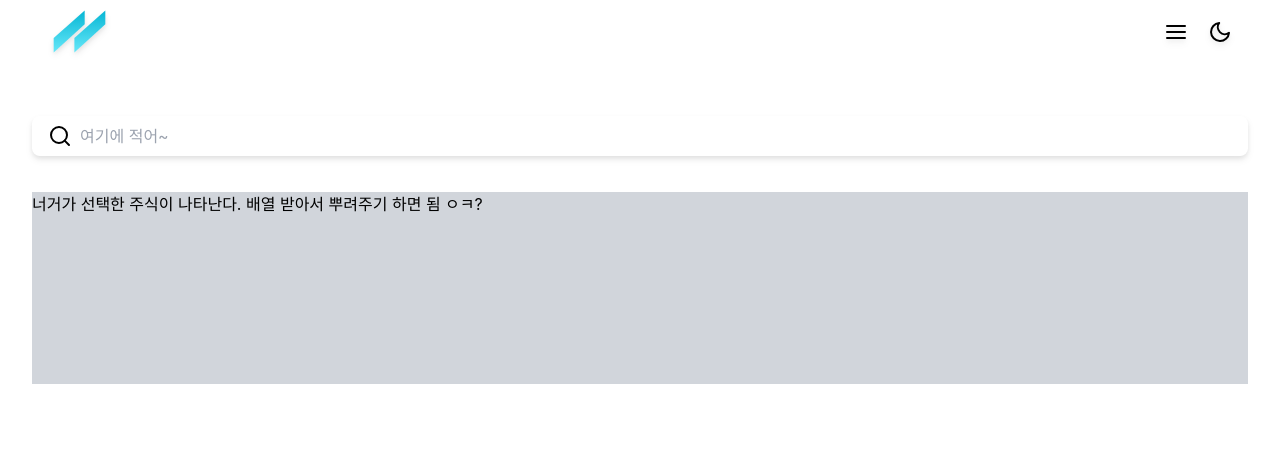
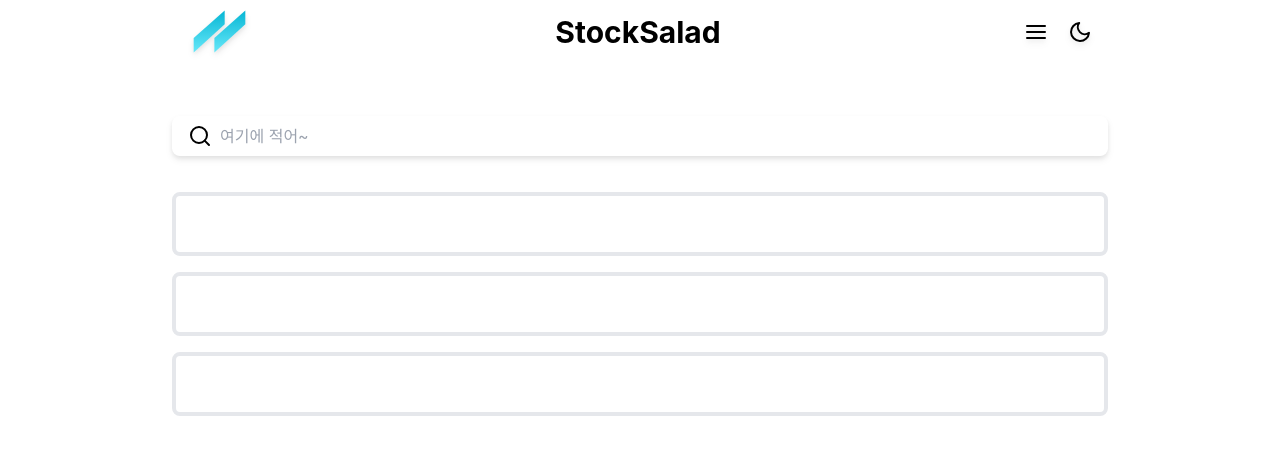
Before and after one commit to wukdddang/StockSalad, a React (Create React App) app in the folder stocksalad/: page / in a window 1280 px wide. Shown: the top 454 px of the page. Built offline with nearby package versions, Linux system fonts and the light colour scheme.

Commit message:
최대 폭 설정

```diff
--- a/stocksalad/src/App.css
+++ b/stocksalad/src/App.css
@@ -1,8 +1,6 @@
 .App {
   text-align: center;
   padding: 0 2rem;
+  max-width: 1000px;
+  margin: 0 auto;
 }
-
-.logo {
-  width: 300px;
-}
--- a/stocksalad/src/App.js
+++ b/stocksalad/src/App.js
@@ -5,8 +5,8 @@ import './App.css'
 
 function App(props) {
   return (
-    <div className='App box-border'>
-      <Header/>
+    <div className='box-border App'>
+      <Header />
       <Content/>
 
     </div>
--- a/stocksalad/src/components/Content.js
+++ b/stocksalad/src/components/Content.js
@@ -1,24 +1,45 @@
-import React from 'react';
+import React, { useState } from 'react';
 import { Search } from 'react-feather';
 import Stock from './Stock';
 
 function Content(props) {
+
+  let [stocks, setStocks] = useState([
+    {
+      product: 'spy',
+      stat: 'rise',
+      price: '412.59',
+      percent: '1.25'
+    },
+    {
+      product: 'qqq',
+      stat: 'down',
+      price: '312.59',
+      percent: '2.15'
+    },
+    {
+      product: 'kospi',
+      stat: 'rise',
+      price: '2491',
+      percent: '1.25'
+    },
+  ])
+
   return (
     <>
-      <div className='mt-8 w-full h-20 flex items-center'>
-        <div className='w-full relative drop-shadow-md '>
-          <input className='rounded-lg outline-none transition duration-300 w-full py-2 pl-12  focus:ring focus:border-blue-100' placeholder='여기에 적어~'>
+      <div className='flex items-center w-full h-20 mt-8'>
+        <div className='relative w-full drop-shadow-md '>
+          <input className='w-full py-2 pl-12 transition duration-300 rounded-lg outline-none focus:ring focus:border-blue-100' placeholder='여기에 적어~'>
           </input>
           {/* 포커스 되면 돋보기 사라지게 만들자 */}
           {/* class 속성 추가해서 사라지게 끔 */}
           <Search className='absolute left-4 bottom-2'/>
-          <Stock />
         </div>
       </div>
-      <div className='mt-4 bg-gray-300 w-full h-48 flex'>
-        너거가 선택한 주식이 나타난다.
-        배열 받아서 뿌려주기 하면 됨 ㅇㅋ?
-      </div>
+      {stocks.map(stock => (
+        <Stock props={stock} />
+      ))}
+
     </>
   );
 }
--- a/stocksalad/src/components/Header.js
+++ b/stocksalad/src/components/Header.js
@@ -2,15 +2,15 @@ import React from 'react';
 import logo from '../logo/logo.svg'
 import { Menu, Moon } from 'react-feather';
 
-
 function Header(props) {
   return (
     <header>
-      <div className='px-4 flex justify-between items-center'>
-        <div className='bg-no-repeat w-16 h-16 drop-shadow-md bg-center' style={{backgroundImage: `url(${logo})`}} />
+      <div className='flex items-center justify-between px-4'>
+        <div className='w-16 h-16 bg-center bg-no-repeat drop-shadow-md' style={{backgroundImage: `url(${logo})`}} />
+        <div className='text-3xl font-bold'>StockSalad</div>
         <div className='flex gap-5 drop-shadow-md'>
-          <Menu />
-          <Moon />
+          <Menu className='cursor-pointer' />
+          <Moon className='cursor-pointer' />
         </div>
 
       </div>
--- a/stocksalad/src/components/Stock.js
+++ b/stocksalad/src/components/Stock.js
@@ -1,8 +1,9 @@
-import React from 'react';
+import React from "react";
+import { ArrowDown, ArrowUp } from 'react-feather';
 
 function Stock(props) {
   return (
-    <div>
+    <div className="flex w-full h-16 mt-4 border-4 rounded-lg">
 
     </div>
   );
```
